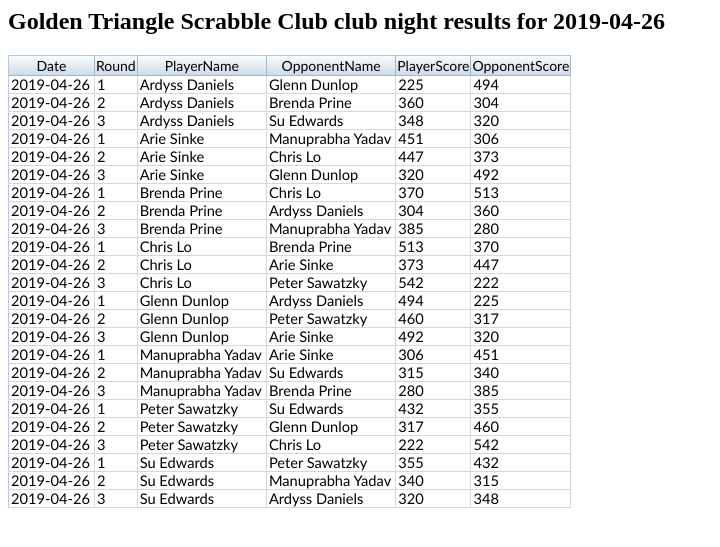
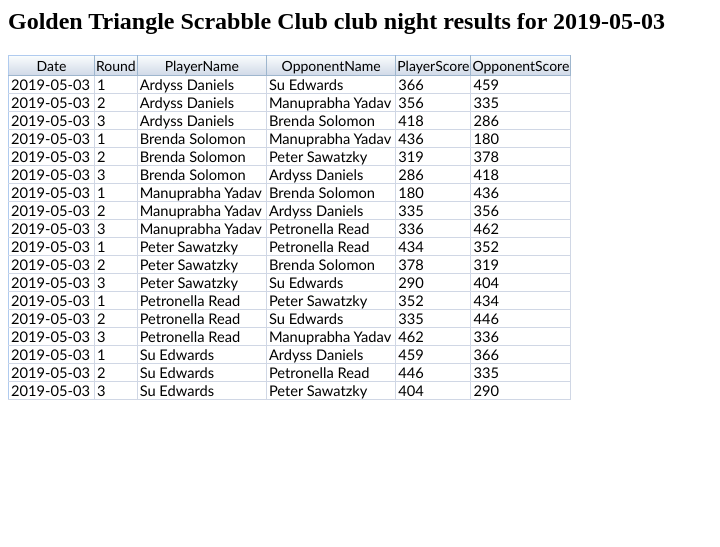
Before and after one commit to TileRunner/tilerunner.github.io, a Jekyll site: the page CambridgeClubNightResults.html, which Jekyll copies as it is, in a window 1280 px wide. Shown: the top 547 px of the page, without its empty margins (0-720 px from the left). Built offline with Jekyll 4.4.1, drawn with Linux system fonts in a browser that asks for light colours.

Commit message:
Cambridge 2019-05-03
Club night update

```diff
--- a/CambridgeClubNightResults.html
+++ b/CambridgeClubNightResults.html
@@ -3,7 +3,7 @@
 <link rel="stylesheet" href="css/excel-2007.css" />
 </head>
 <body>
-<h2>Golden Triangle Scrabble Club club night results for 2019-04-26</h2>
+<h2>Golden Triangle Scrabble Club club night results for 2019-05-03</h2>
 <table class="ExcelTable2007">
 <thead>
 <tr>
@@ -17,196 +17,148 @@
 </thead>
 <tbody>
 <tr>
-<td>2019-04-26</td>
+<td>2019-05-03</td>
 <td>1</td>
 <td>Ardyss Daniels</td>
-<td>Glenn Dunlop</td>
-<td>225</td>
-<td>494</td>
+<td>Su Edwards</td>
+<td>366</td>
+<td>459</td>
 </tr>
 <tr>
-<td>2019-04-26</td>
+<td>2019-05-03</td>
 <td>2</td>
 <td>Ardyss Daniels</td>
-<td>Brenda Prine</td>
-<td>360</td>
-<td>304</td>
+<td>Manuprabha Yadav</td>
+<td>356</td>
+<td>335</td>
 </tr>
 <tr>
-<td>2019-04-26</td>
+<td>2019-05-03</td>
 <td>3</td>
 <td>Ardyss Daniels</td>
-<td>Su Edwards</td>
-<td>348</td>
-<td>320</td>
+<td>Brenda Solomon</td>
+<td>418</td>
+<td>286</td>
 </tr>
 <tr>
-<td>2019-04-26</td>
+<td>2019-05-03</td>
 <td>1</td>
-<td>Arie Sinke</td>
+<td>Brenda Solomon</td>
 <td>Manuprabha Yadav</td>
-<td>451</td>
-<td>306</td>
+<td>436</td>
+<td>180</td>
 </tr>
 <tr>
-<td>2019-04-26</td>
+<td>2019-05-03</td>
 <td>2</td>
-<td>Arie Sinke</td>
-<td>Chris Lo</td>
-<td>447</td>
-<td>373</td>
+<td>Brenda Solomon</td>
+<td>Peter Sawatzky</td>
+<td>319</td>
+<td>378</td>
 </tr>
 <tr>
-<td>2019-04-26</td>
+<td>2019-05-03</td>
 <td>3</td>
-<td>Arie Sinke</td>
-<td>Glenn Dunlop</td>
-<td>320</td>
-<td>492</td>
+<td>Brenda Solomon</td>
+<td>Ardyss Daniels</td>
+<td>286</td>
+<td>418</td>
 </tr>
 <tr>
-<td>2019-04-26</td>
+<td>2019-05-03</td>
 <td>1</td>
-<td>Brenda Prine</td>
-<td>Chris Lo</td>
-<td>370</td>
-<td>513</td>
+<td>Manuprabha Yadav</td>
+<td>Brenda Solomon</td>
+<td>180</td>
+<td>436</td>
 </tr>
 <tr>
-<td>2019-04-26</td>
+<td>2019-05-03</td>
 <td>2</td>
-<td>Brenda Prine</td>
+<td>Manuprabha Yadav</td>
 <td>Ardyss Daniels</td>
-<td>304</td>
-<td>360</td>
+<td>335</td>
+<td>356</td>
 </tr>
 <tr>
-<td>2019-04-26</td>
+<td>2019-05-03</td>
 <td>3</td>
-<td>Brenda Prine</td>
 <td>Manuprabha Yadav</td>
-<td>385</td>
-<td>280</td>
+<td>Petronella Read</td>
+<td>336</td>
+<td>462</td>
 </tr>
 <tr>
-<td>2019-04-26</td>
+<td>2019-05-03</td>
 <td>1</td>
-<td>Chris Lo</td>
-<td>Brenda Prine</td>
-<td>513</td>
-<td>370</td>
+<td>Peter Sawatzky</td>
+<td>Petronella Read</td>
+<td>434</td>
+<td>352</td>
 </tr>
 <tr>
-<td>2019-04-26</td>
+<td>2019-05-03</td>
 <td>2</td>
-<td>Chris Lo</td>
-<td>Arie Sinke</td>
-<td>373</td>
-<td>447</td>
+<td>Peter Sawatzky</td>
+<td>Brenda Solomon</td>
+<td>378</td>
+<td>319</td>
 </tr>
 <tr>
-<td>2019-04-26</td>
+<td>2019-05-03</td>
 <td>3</td>
-<td>Chris Lo</td>
 <td>Peter Sawatzky</td>
-<td>542</td>
-<td>222</td>
+<td>Su Edwards</td>
+<td>290</td>
+<td>404</td>
 </tr>
 <tr>
-<td>2019-04-26</td>
+<td>2019-05-03</td>
 <td>1</td>
-<td>Glenn Dunlop</td>
-<td>Ardyss Daniels</td>
-<td>494</td>
-<td>225</td>
+<td>Petronella Read</td>
+<td>Peter Sawatzky</td>
+<td>352</td>
+<td>434</td>
 </tr>
 <tr>
-<td>2019-04-26</td>
+<td>2019-05-03</td>
 <td>2</td>
-<td>Glenn Dunlop</td>
-<td>Peter Sawatzky</td>
-<td>460</td>
-<td>317</td>
+<td>Petronella Read</td>
+<td>Su Edwards</td>
+<td>335</td>
+<td>446</td>
 </tr>
 <tr>
-<td>2019-04-26</td>
+<td>2019-05-03</td>
 <td>3</td>
-<td>Glenn Dunlop</td>
-<td>Arie Sinke</td>
-<td>492</td>
-<td>320</td>
+<td>Petronella Read</td>
+<td>Manuprabha Yadav</td>
+<td>462</td>
+<td>336</td>
 </tr>
 <tr>
-<td>2019-04-26</td>
+<td>2019-05-03</td>
 <td>1</td>
-<td>Manuprabha Yadav</td>
-<td>Arie Sinke</td>
-<td>306</td>
-<td>451</td>
+<td>Su Edwards</td>
+<td>Ardyss Daniels</td>
+<td>459</td>
+<td>366</td>
 </tr>
 <tr>
-<td>2019-04-26</td>
+<td>2019-05-03</td>
 <td>2</td>
-<td>Manuprabha Yadav</td>
 <td>Su Edwards</td>
-<td>315</td>
-<td>340</td>
+<td>Petronella Read</td>
+<td>446</td>
+<td>335</td>
 </tr>
 <tr>
-<td>2019-04-26</td>
+<td>2019-05-03</td>
 <td>3</td>
-<td>Manuprabha Yadav</td>
-<td>Brenda Prine</td>
-<td>280</td>
-<td>385</td>
-</tr>
-<tr>
-<td>2019-04-26</td>
-<td>1</td>
-<td>Peter Sawatzky</td>
-<td>Su Edwards</td>
-<td>432</td>
-<td>355</td>
-</tr>
-<tr>
-<td>2019-04-26</td>
-<td>2</td>
-<td>Peter Sawatzky</td>
-<td>Glenn Dunlop</td>
-<td>317</td>
-<td>460</td>
-</tr>
-<tr>
-<td>2019-04-26</td>
-<td>3</td>
-<td>Peter Sawatzky</td>
-<td>Chris Lo</td>
-<td>222</td>
-<td>542</td>
-</tr>
-<tr>
-<td>2019-04-26</td>
-<td>1</td>
 <td>Su Edwards</td>
 <td>Peter Sawatzky</td>
-<td>355</td>
-<td>432</td>
-</tr>
-<tr>
-<td>2019-04-26</td>
-<td>2</td>
-<td>Su Edwards</td>
-<td>Manuprabha Yadav</td>
-<td>340</td>
-<td>315</td>
-</tr>
-<tr>
-<td>2019-04-26</td>
-<td>3</td>
-<td>Su Edwards</td>
-<td>Ardyss Daniels</td>
-<td>320</td>
-<td>348</td>
+<td>404</td>
+<td>290</td>
 </tr>
 </tbody>
 </table>
```
Also changed, not shown: CambridgeClubStats.html (+62 -62 lines).
